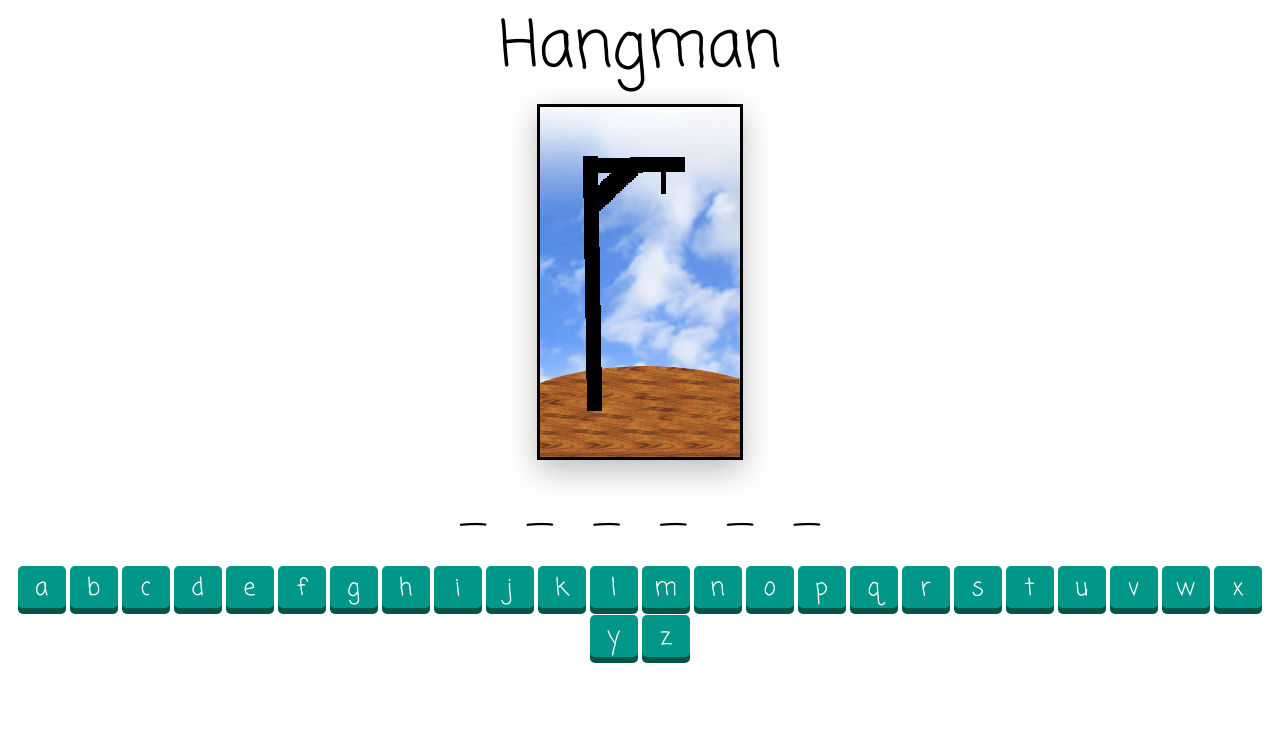
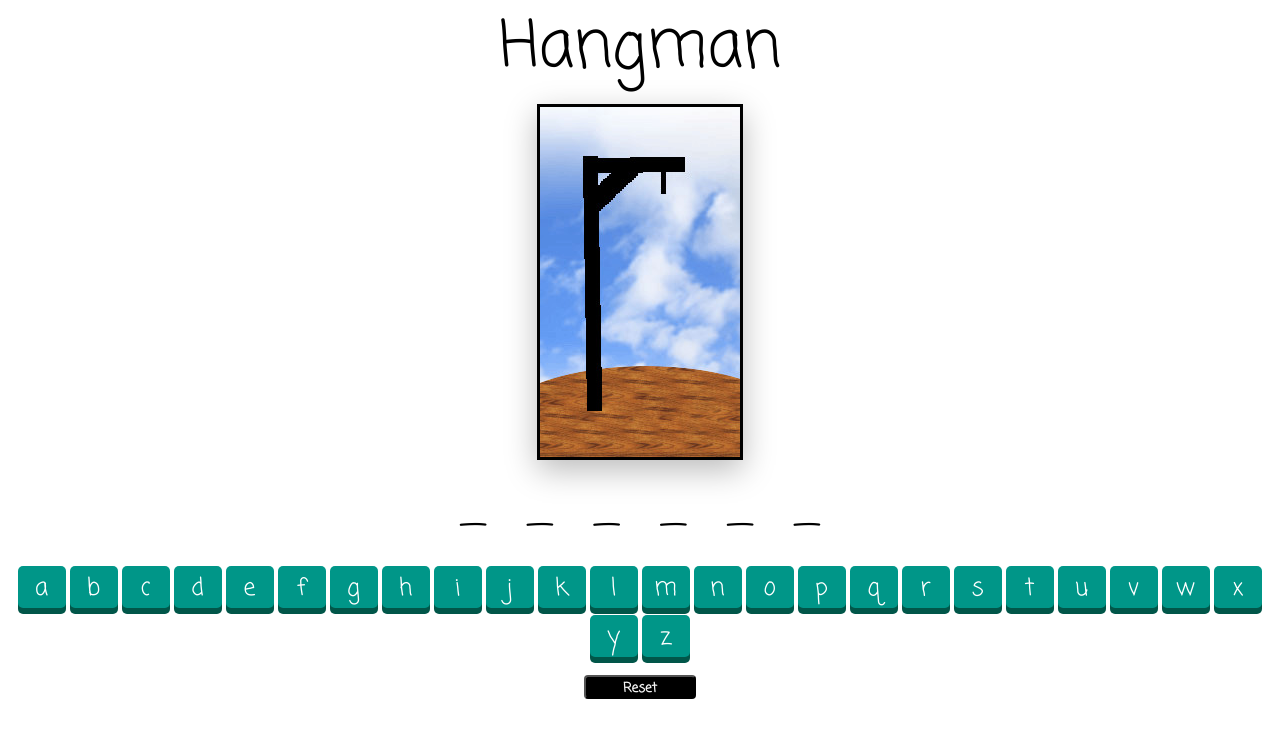
Before and after one commit to halakhellow/hangman, a React (Create React App) app: page / in a window 1280 px wide. Shown: the top 738 px of the page. Built offline with nearby package versions, Linux system fonts and the light colour scheme.

Commit message:
add reset button

```diff
--- a/src/Hangman.js
+++ b/src/Hangman.js
@@ -20,6 +20,7 @@ class Hangman extends Component {
     super(props);
     this.state = { nWrong: 0, guessed: new Set(), answer: randomWord() };
     this.handleGuess = this.handleGuess.bind(this);
+    this.reset = this.reset.bind(this);
   }
 
   guessedWord() {
@@ -44,7 +45,13 @@ class Hangman extends Component {
       />
     );
   }
-
+  reset() {
+    this.setState({
+      nWrong: 0,
+      guessed: new Set(),
+      answer: randomWord(),
+    });
+  }
   render() {
     return (
       <div className="Hangman">
@@ -52,6 +59,9 @@ class Hangman extends Component {
         <img src={this.props.images[this.state.nWrong]} />
         <p className="Hangman-word">{this.guessedWord()}</p>
         <p className="Hangman-btns">{this.generateButtons()}</p>
+        <button onClick={this.reset} className="Hangman-reset">
+          Reset
+        </button>
       </div>
     );
   }
```
